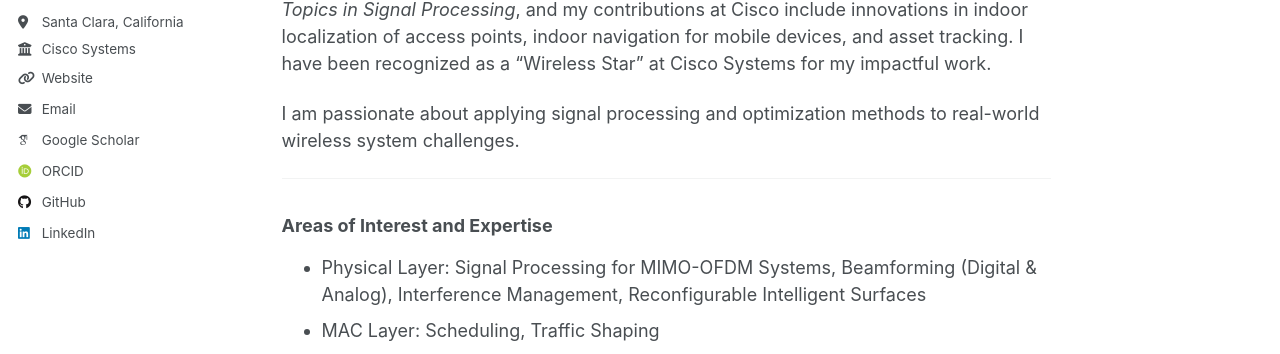
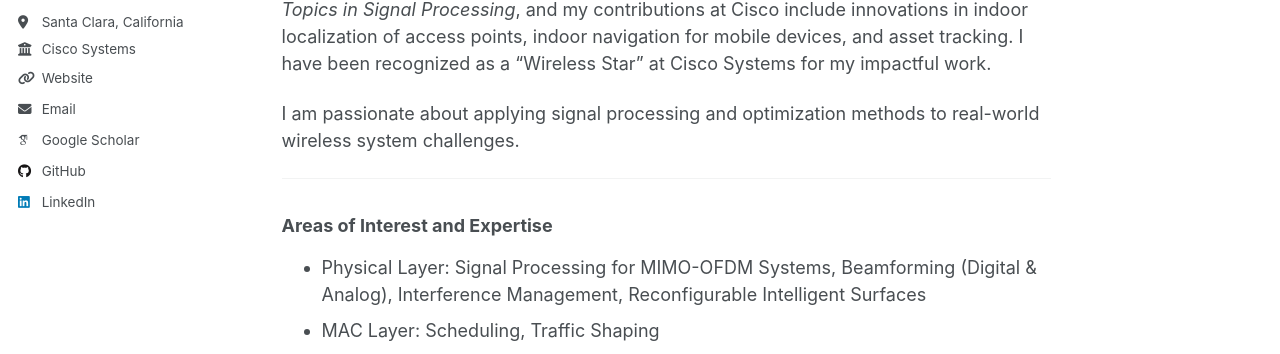
Before and after one commit to navidreyhanian/navidreyhanian.github.io, a Jekyll site: the page built from _pages/about.md, in a window 1280 px wide. Shown: the part 435-789 px from the top of the page. Built offline with Jekyll 4.4.1, drawn with Linux system fonts in a browser that asks for light colours; some web fonts are replaced.

Commit message:
removed orcid.

```diff
--- a/_config.yml
+++ b/_config.yml
@@ -25,7 +25,6 @@ author:
 
   # Academic websites
   googlescholar    : "https://scholar.google.com/citations?hl=en&user=Gk4nFPEAAAAJ&view_op=list_works&sortby=pubdate"
-  orcid            : "https://orcid.org/0000-0002-2653-943X"
   dblp             : "https://dblp.org/pid/153/1946.html"
 
   # Repositories and software development
```
